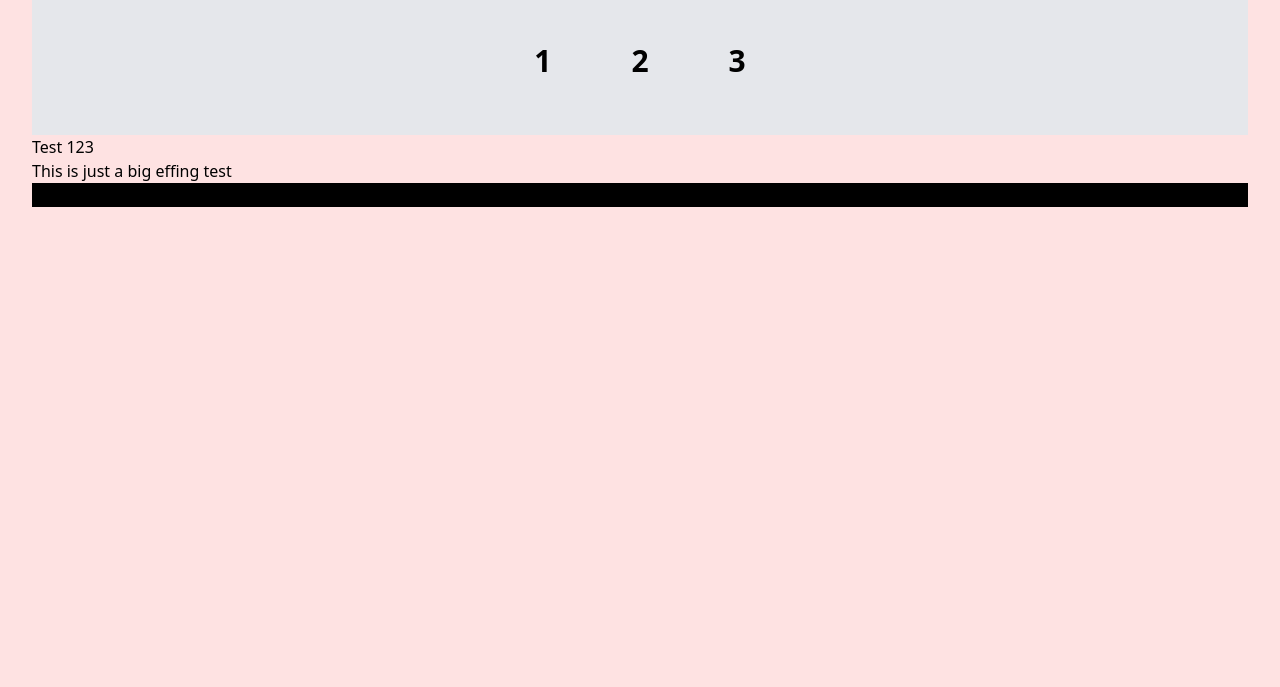
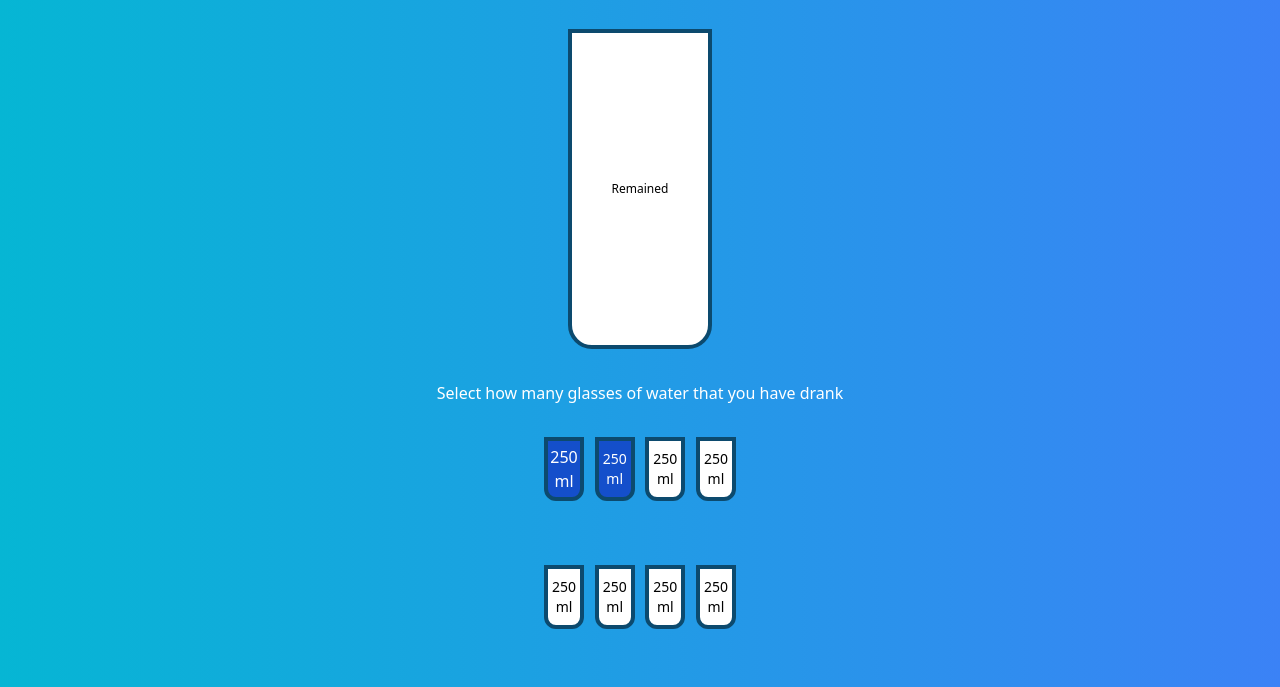
Before and after one commit to BoavistaLudwig/50-Projects, a website: page Drink Water/src/index.html in a window 1280 px wide. Shown: the part 113-800 px from the top of the page. Drawn offline with Linux system fonts and the light colour scheme.

Commit message:
"Halbzeit"

```diff
--- a/Drink Water/src/index.html
+++ b/Drink Water/src/index.html
@@ -8,20 +8,34 @@
     <link href="/dist/output.css" rel="stylesheet">
     <title>Drinking Water</title>
 </head>
-<body class="flex flex-col bg-red-100 rounded-md m-8 justify-center">
-  <div>
-    <h1 class="text-black-200 text-3xl pb-8">Financial Times Clone</h1>
-        <div class="flex flex-row justify-center p-4 bg-gray-200">
-          <h1 class="text-3xl font-bold p-10">1</h1>
-          <h1 class="text-3xl font-bold p-10">2</h1>
-          <h1 class="text-3xl font-bold p-10">3</h1>
-        </div>
+<body class="h-screen flex flex-col justify-center items-center bg-gradient-to-r from-cyan-500 to-blue-500 text-white">
+
+<h1 class="text-6xl font-bold">Drink Water</h1>
+
+<h3 class="font-normal">Goal: 2 Liters</h3>
+
+<div class="cup bg-white border-4 border-sky-900 rounded-b-3xl h-80 w-36 my-8 flex flex-col justify-center items-center text-black">
+  <div class="remained flex flex-col flex-1 justify-center items-center text-center" id="remained">
+    <span id="liters" class="text-sm font-bold"></span>
+    <small class="text-xs">Remained</small>
   </div>
-  <div>
-      <h1>Test 123</h1>
-        <p class="-bg-slate-400">This is just a big effing test</p>
-    </div>
-    <div class="box1 bg-black"><h2>Test hallo</h2></div>
-    <script src="script.js"></script>
+  <div class="percentage flex justify-center items-center text-bold text-xl bg-[#144fcb] " id="percentage"></div>
+</div>
+
+<p>Select how many glasses of water that you have drank</p>
+
+<div class="cups flex flex-row flex-wrap justify-between content-center w-48">
+  <div class="cup cup-small full bg-[#144fcb] border-4 border-sky-900 rounded-b-xl h-[64px] w-[40px] my-8 flex flex-col justify-center items-center text-white cursor-pointertext-sm text-center ">250 ml</div>
+  <div class="cup cup-small full bg-[#144fcb] border-4 border-sky-900 rounded-b-xl h-[64px] w-[40px] my-8 flex flex-col justify-center items-center text-white text-sm text-center cursor-pointer">250 ml</div>
+  <div class="cup cup-small bg-white border-4 border-sky-900 rounded-b-xl h-[64px] w-[40px] my-8 flex flex-col justify-center items-center text-black text-sm text-center cursor-pointer">250 ml</div>
+  <div class="cup cup-small bg-white border-4 border-sky-900 rounded-b-xl h-[64px] w-[40px] my-8 flex flex-col justify-center items-center text-black text-sm text-center cursor-pointer">250 ml</div>
+  <div class="cup cup-small bg-white border-4 border-sky-900 rounded-b-xl h-[64px] w-[40px] my-8 flex flex-col justify-center items-center text-black text-sm text-center cursor-pointer">250 ml</div>
+  <div class="cup cup-small bg-white border-4 border-sky-900 rounded-b-xl h-[64px] w-[40px] my-8 flex flex-col justify-center items-center text-black text-sm text-center cursor-pointer">250 ml</div>
+  <div class="cup cup-small bg-white border-4 border-sky-900 rounded-b-xl h-[64px] w-[40px] my-8 flex flex-col justify-center items-center text-black text-sm text-center cursor-pointer">250 ml</div>
+  <div class="cup cup-small bg-white border-4 border-sky-900 rounded-b-xl h-[64px] w-[40px] my-8 flex flex-col justify-center items-center text-black text-sm text-center cursor-pointer">250 ml</div>
+</div>
+
+<script src="script.js"></script>
+
 </body>
 </html>
--- /dev/null
+++ b/Drink Water/src/script.js
@@ -0,0 +1,21 @@
+const smallCups = document.querySelectorAll('.cup-small')
+const liters = document.getElementById('liters')
+const percentage = document.getElementById('percentage')
+const remained = document.getElementById('remained')
+
+smallCups.forEach((cup, idx) => {
+    cup.addEventListener('click', () => highlightCups(idx))
+})
+
+function highlightCups(idx) {
+    smallCups.forEach((cup, idx2) => {
+        cup.classList.forEach((cup, idx2) => {
+            if(idx2 <= idx) {
+                cup.classList.add('full')
+            } else {
+                cup.classList.remove('full')
+            }
+        })
+    })
+
+}
```
Also changed, not shown: Drink Water/dist/output.css.
